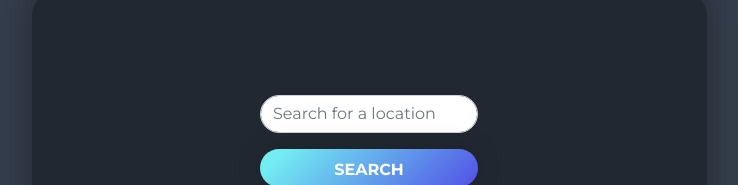
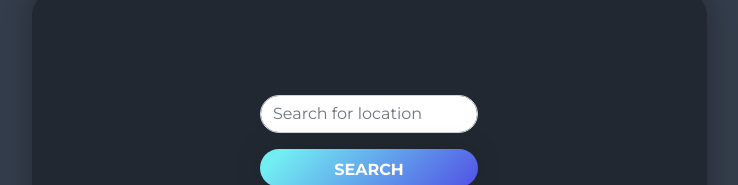
Before and after one commit to justinklam/weather-app, a React (Create React App) app: page / in a window 1280 px wide. Shown: the part 119-304 px from the top of the page, without its empty margins (271-1009 px from the left). Built offline with nearby package versions, Linux system fonts and the light colour scheme.

Commit message:
formatting clean up

```diff
--- a/src/components/Form/Form.jsx
+++ b/src/components/Form/Form.jsx
@@ -1,15 +1,14 @@
-import React, {useState} from 'react';
+import React, { useState } from 'react';
 import PropTypes from 'prop-types';
 
 import styles from './Form.module.css';
 
-// destructuring props here
-const Form = ({submitSearch}) => {
+// destructuring props immediately here
+const Form = ({ submitSearch }) => {
     const [location, setLocation] = useState('');
 
-  const onSubmit = (e) => {
+    const onSubmit = e => {
         e.preventDefault();
-    // console.log({location});
         if (!location || location === '') return;
         submitSearch(location);
     };
@@ -20,7 +19,7 @@ const Form = ({submitSearch}) => {
                 aria-label="location"
                 type="text"
                 className={`${styles.input} form-control`}
-                placeholder="Search for a location"
+                placeholder="Search for location"
                 required
                 value={location}
                 onChange={e => setLocation(e.target.value)}
--- a/src/components/Page/Page.jsx
+++ b/src/components/Page/Page.jsx
@@ -10,14 +10,13 @@ import Forecast from '../Forecast';
 // hook
 import useForecast from '../../hooks/useForecast';
 
-// stylesheet
+// style
 import styles from './Page.module.css';
 
 const Page = () => {
     const { isError, isLoading, forecast, submitRequest } = useForecast();
 
     const onSubmit = value => {
-    // console.log({value});
         submitRequest(value);
     };
 
```
Lines whose indentation alone changed are shown as unchanged.
